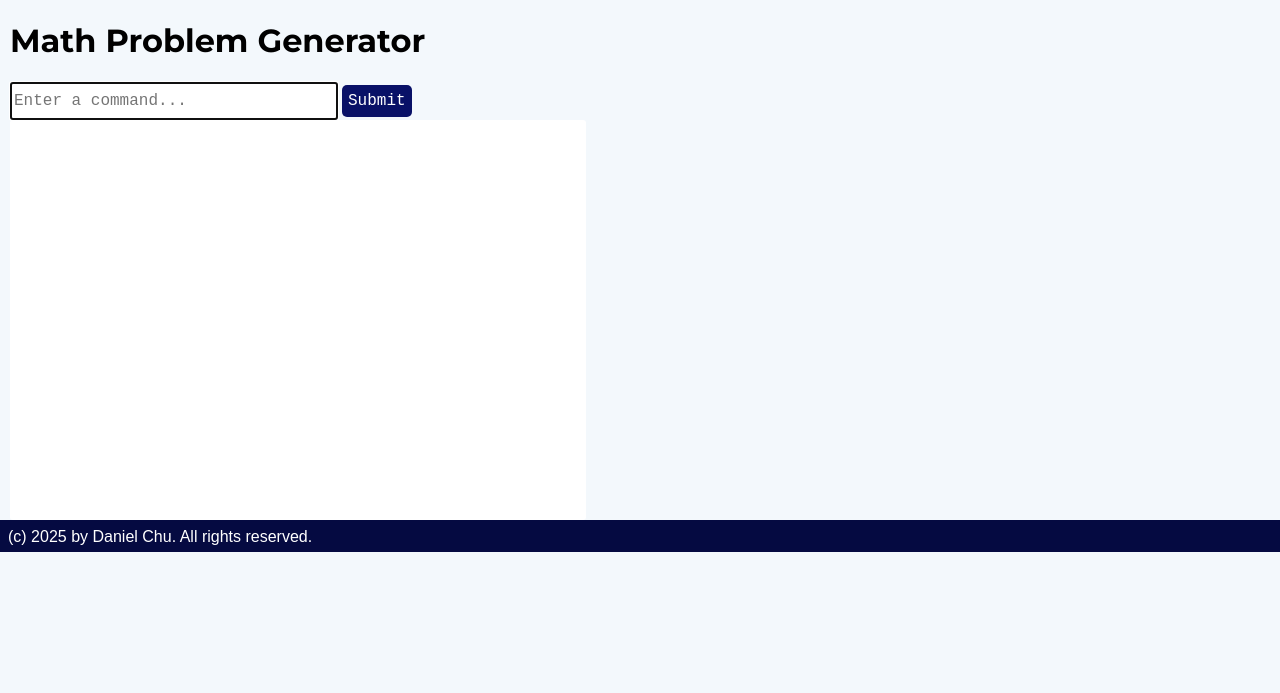
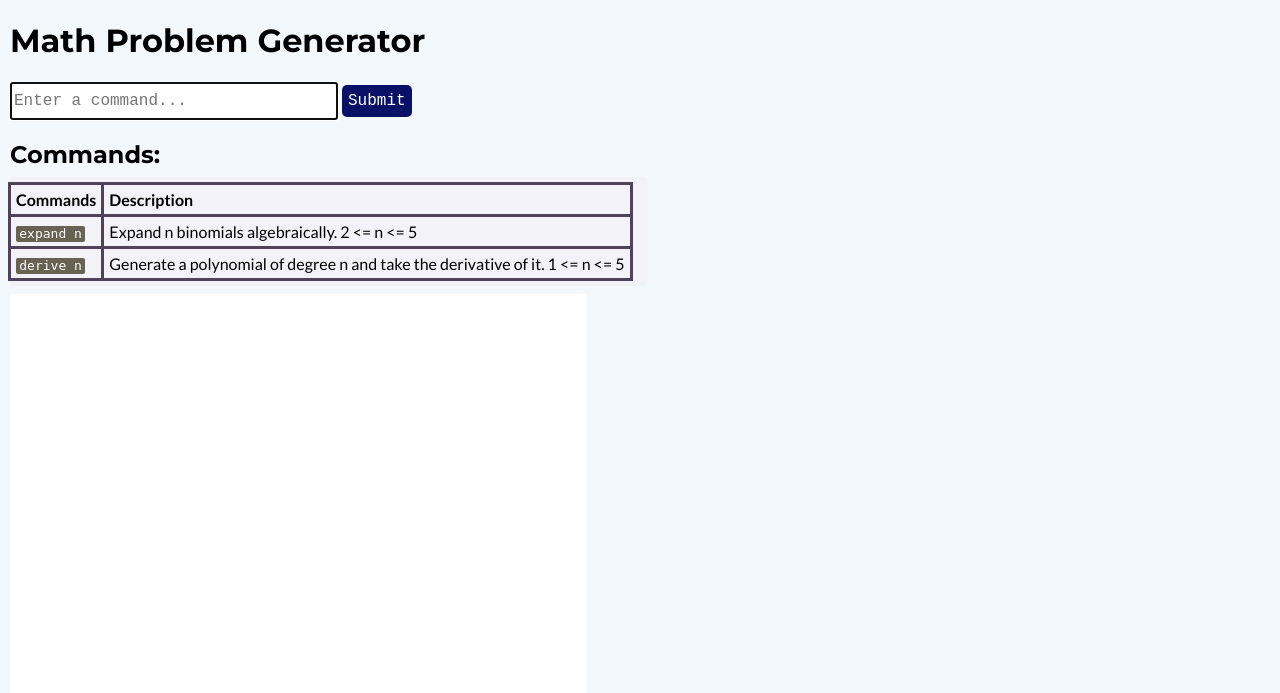
Before and after one commit to danchurlian/DChu-s-Problem-Generator, a Flask app: page /math_problem_generator in a window 1280 px wide. Shown: the part 32-725 px from the top of the page. Run offline with Flask 3, Linux system fonts and the light colour scheme.

Commit message:
Added help section for the math problem generator page

```diff
--- a/app.py
+++ b/app.py
@@ -34,7 +34,7 @@ def help_section():
     raw_str = f"""
 | Commands | Description |
 |:--|:--|
-| `bst`, `bstdraw`, `bstproblem` | Draw a **Binary Search Tree**. |
+|`bst`, `bstdraw`, `bstproblem` | Draw a **Binary Search Tree**. |
 |`matsys n` | Solve an nth dimension linear system of equations. 3 <= n <= 5 |
 |`heap` | Compute operations on a min-heap and draw out the result. |
 |`arith n`, `arithmetic n` | Generate n number of arithmetic problems. 0 <= n <= 20 |
@@ -47,15 +47,27 @@ def help_section():
     print(html_inst)
     return html_inst
 
+def math_help_section() -> str:
+    raw_str: str = f"""
+| Commands | Description |
+|:--|:--|
+|`expand n` | Expand n binomials algebraically. 2 <= n <= 5 |
+|`derive n` | Generate a polynomial of degree n and take the derivative of it. 1 <= n <= 5 |
+"""
+    html_inst = markdown.markdown(raw_str, extensions=['tables'])
+    print(html_inst)
+    return html_inst
 # --------------------------------------------------------------------------------
 
 @app.route("/math_problem_generator", methods=["GET", "POST"])
 def math_problem_generator():
+    math_help_table: str = math_help_section()
+
     if (request.method == "POST"):
         user_input: str = request.form["command_line"]
         mathml_block: str = parse_math_command(user_input)
-        return render_template("math_problem_generator.html", math_problem=mathml_block)
-    return render_template("math_problem_generator.html")
+        return render_template("math_problem_generator.html", math_problem=mathml_block, math_help_section_markdown=math_help_table)
+    return render_template("math_problem_generator.html", math_help_section_markdown=math_help_table)
 
 @app.route("/about", methods=["GET"])
 def about():
--- a/templates/math_problem_generator.html
+++ b/templates/math_problem_generator.html
@@ -30,6 +30,14 @@
             <button type="submit" class="courier-text">Submit</button>
         </form>
 
+        <h2>
+            Commands:
+        </h2>
+
+        <section id="help-section">
+            {{ math_help_section_markdown | safe }}
+        </section>
+
         <aside id="math-display">
             {{ math_problem | safe }}
         </aside>
```
